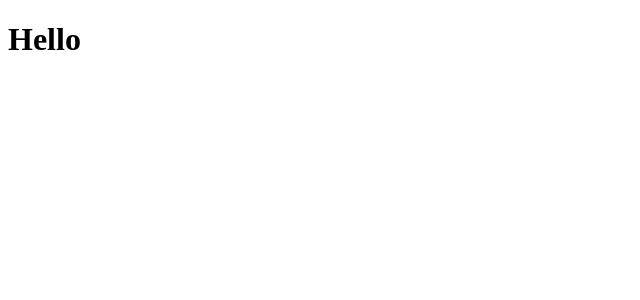
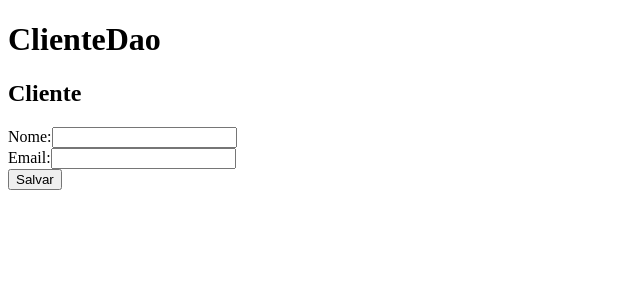
Before and after one commit to lucaskey/arquitetura_trab-final, a React (Create React App) app in the folder sistema-vendas/: page /cliente in a window 1280 px wide. Shown: the top 300 px of the page, without its empty margins (0-640 px from the left). Built offline with nearby package versions, Linux system fonts and the light colour scheme.

Commit message:
Cliente
cliente (dao, form, service)

```diff
--- a/sistema-vendas/src/App.js
+++ b/sistema-vendas/src/App.js
@@ -1,11 +1,20 @@
+import React from 'react';
+import { BrowserRouter as Router, Switch, Route } from 'react-router-dom';
+import ClienteDao from './DAO/ClienteDao';
 
 
-function App() {
+const App = () => {
   return (
-    <div className="App">
-      <h1>Hello</h1>
-    </div>
+    <Router>
+      <div>
+        <Switch>
+          <Route path="/cliente">
+            <ClienteDao />
+          </Route>
+        </Switch>
+      </div>
+    </Router>
   );
-}
+};
 
 export default App;
--- a/sistema-vendas/src/DAO/ClienteDao.js
+++ b/sistema-vendas/src/DAO/ClienteDao.js
@@ -0,0 +1,18 @@
+import React from 'react';
+import ClienteForm from '../components/ClientForm';
+import clienteService from '../services/clientService';
+
+const ClienteDao = () => {
+  const handleCriarCliente = (clienteData) => {
+    clienteService.criarCliente(clienteData);
+  };
+
+  return (
+    <div>
+      <h1>ClienteDao</h1>
+      <ClienteForm criarCliente={handleCriarCliente} />
+    </div>
+  );
+};
+
+export default ClienteDao;
--- a/sistema-vendas/src/components/ClientForm.js
+++ b/sistema-vendas/src/components/ClientForm.js
@@ -0,0 +1,42 @@
+import React, { useState } from 'react';
+
+const ClienteForm = () => {
+  const [nome, setNome] = useState('');
+  const [email, setEmail] = useState('');
+
+  const handleNomeChange = (event) => {
+    setNome(event.target.value);
+  };
+
+  const handleEmailChange = (event) => {
+    setEmail(event.target.value);
+  };
+
+  const handleSubmit = (event) => {
+    event.preventDefault();
+    // Lógica para enviar os dados do cliente para o servidor
+    console.log('Dados do cliente:', nome, email);
+    // Reiniciar os campos
+    setNome('');
+    setEmail('');
+  };
+
+  return (
+    <div>
+      <h2>Cliente</h2>
+      <form onSubmit={handleSubmit}>
+        <div>
+          <label>Nome:</label>
+          <input type="text" value={nome} onChange={handleNomeChange} />
+        </div>
+        <div>
+          <label>Email:</label>
+          <input type="email" value={email} onChange={handleEmailChange} />
+        </div>
+        <button type="submit">Salvar</button>
+      </form>
+    </div>
+  );
+};
+
+export default ClienteForm;
--- a/sistema-vendas/src/services/clientService.js
+++ b/sistema-vendas/src/services/clientService.js
@@ -0,0 +1,15 @@
+const criarCliente = async (clienteData) => {
+  try {
+    // Lógica para enviar os dados do cliente para o servidor
+    console.log('Dados do cliente:', clienteData);
+    // Simular requisição assíncrona para o servidor
+    await new Promise((resolve) => setTimeout(resolve, 1000));
+    console.log('Cliente criado com sucesso!');
+  } catch (error) {
+    console.error('Erro ao criar cliente:', error);
+  }
+};
+
+export default {
+  criarCliente,
+};
```
